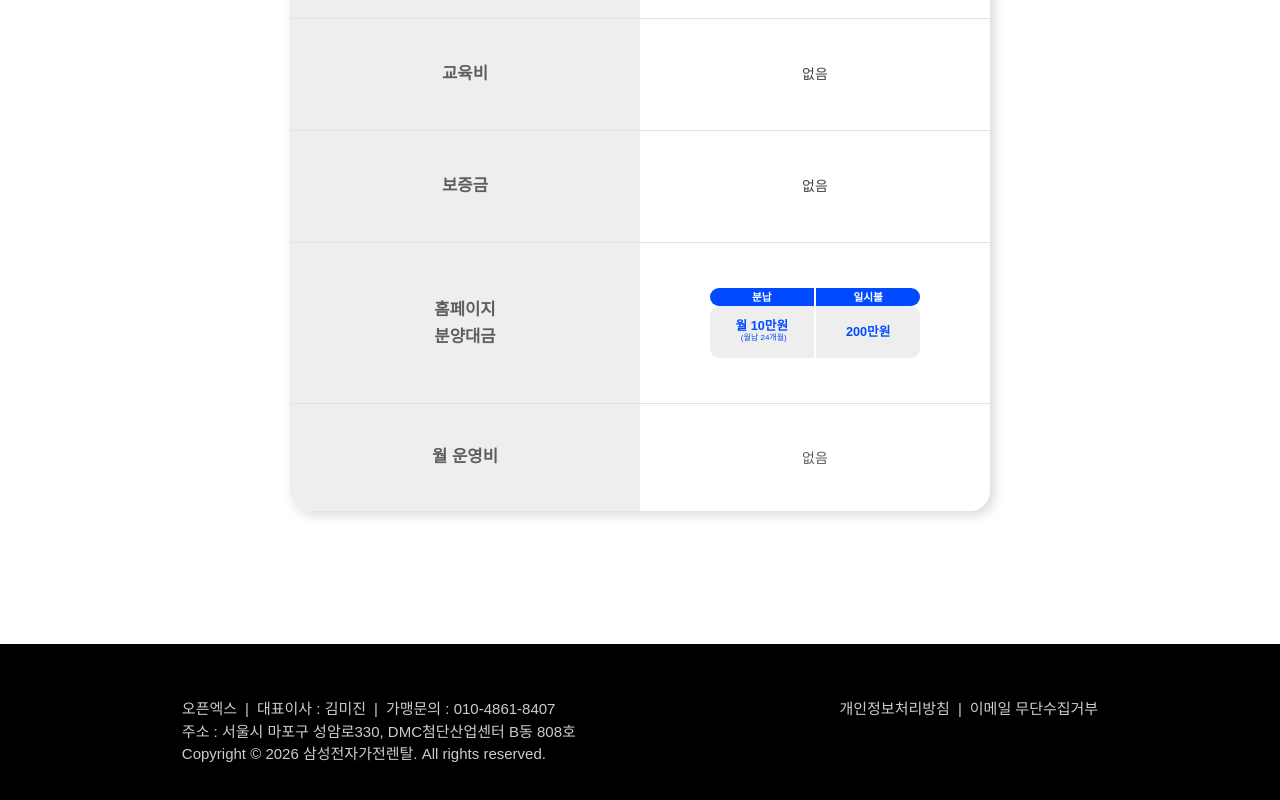
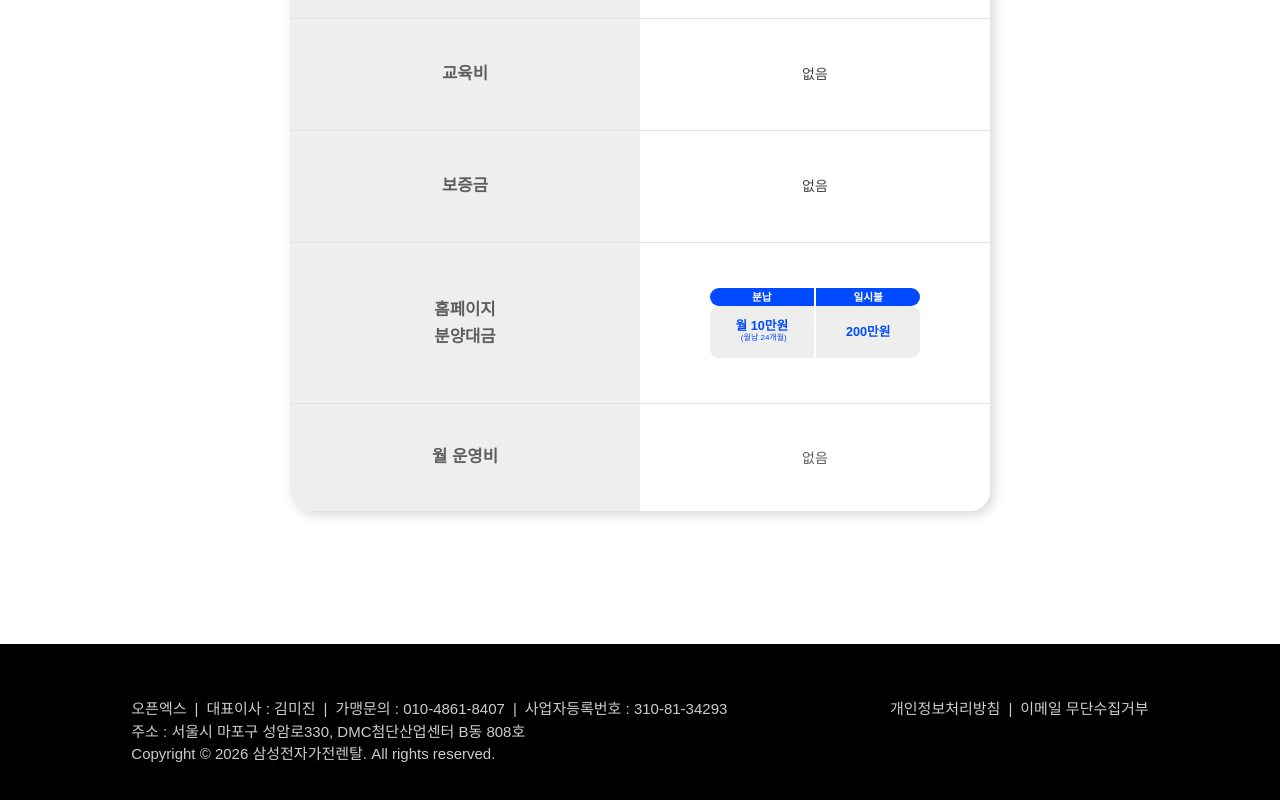
Before and after one commit to soohyun-bae/openx_samsung_rental, a React (Vite) app: page / in a window 1280 px wide. Shown: the part 8062-8862 px from the top of the page. Built offline with nearby package versions, Linux system fonts and the light colour scheme; a web font is replaced by a local one.

Commit message:
사업자등록번호

```diff
--- a/src/components/Footer.jsx
+++ b/src/components/Footer.jsx
@@ -148,13 +148,15 @@ const MobileFooter = ({ onOpenModal }) => {
         }}
       />
       <div className="flex-col-center gap-3 text-[12px] font-light text-white/50">
-        <div className="flex flex-col gap-1">
+        <div className="flex flex-col gap-1 items-center">
           <div className="flex items-center gap-2 text-nowrap">
             <p className="">(주)오픈엑스</p>
             <p>|</p>
             <p>대표이사 : 김미진</p>
             <p>|</p>
             <p>가맹문의 : 010-4861-8407</p>
+            <p>|</p>
+            <p>사업자등록번호 : 310-81-34293</p>
           </div>
           <p className="text-nowrap">
             주소 : 서울시 마포구 성암로330, DMC첨단산업센터 B동 808호
@@ -180,6 +182,8 @@ const DesktopFooter = ({ onOpenModal }) => {
             <p>대표이사 : 김미진</p>
             <p>|</p>
             <p>가맹문의 : 010-4861-8407</p>
+            <p>|</p>
+            <p>사업자등록번호 : 310-81-34293</p>
           </div>
           <div className="text-[15px] font-light text-white/80">
             <p>주소 : 서울시 마포구 성암로330, DMC첨단산업센터 B동 808호</p>
```
